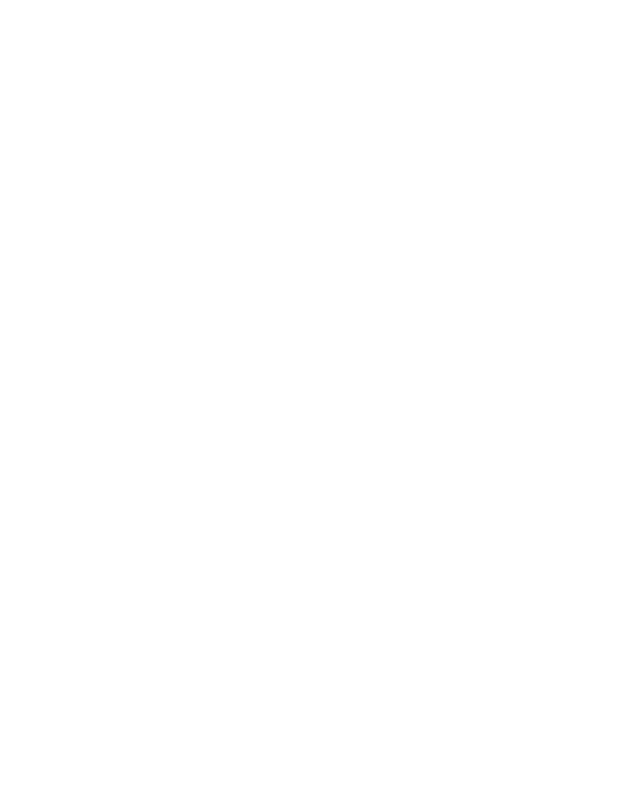
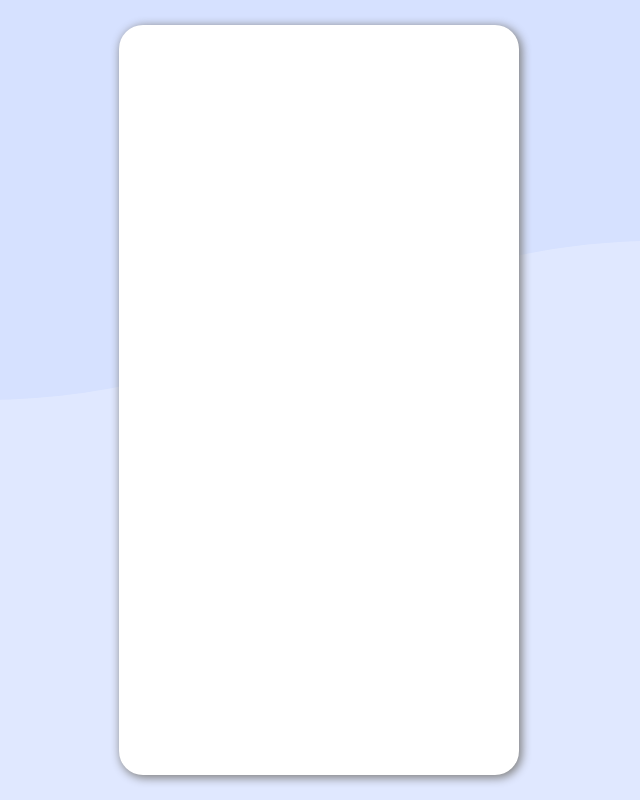
Before and after one commit to fnacarellidev/order-summary-component, a plain HTML site: page index.html in a window 1280 px wide. Shown: the whole page, without its empty margins (321-961 px from the left). Drawn offline with Linux system fonts and the light colour scheme.

Commit message:
created the component

```diff
--- a/index.html
+++ b/index.html
@@ -12,6 +12,13 @@
     <title>Document</title>
 </head>
 <body>
+    <div class="container">
+        <img src="./images/pattern-background-desktop.svg" alt="bg-image" class="bg-img">
+        <div class="component-container">
+            <div class="component">
 
+            </div>
+        </div>
+    </div>
 </body>
 </html>
--- a/styles.css
+++ b/styles.css
@@ -8,4 +8,32 @@
 
 * {
     font-family: "Red-Hat-Display", sans-serif;
+    margin: 0;
 }
+
+body {
+    height: 100vh;
+    background-color: var(--paleblue);
+}
+
+.component-container {
+    height: 100vh;
+    display: flex;
+    align-items: center;
+    justify-content: center;
+}
+
+.bg-img {
+    width: 100%;
+    height: 50vh;
+    position: absolute;
+}
+
+.component {
+    width: 400px;
+    height: 750px;
+    background-color: white;
+    position: relative;
+    border-radius: 1.5em;
+    box-shadow: 2px 2px 10px 1px grey;
+}
```
